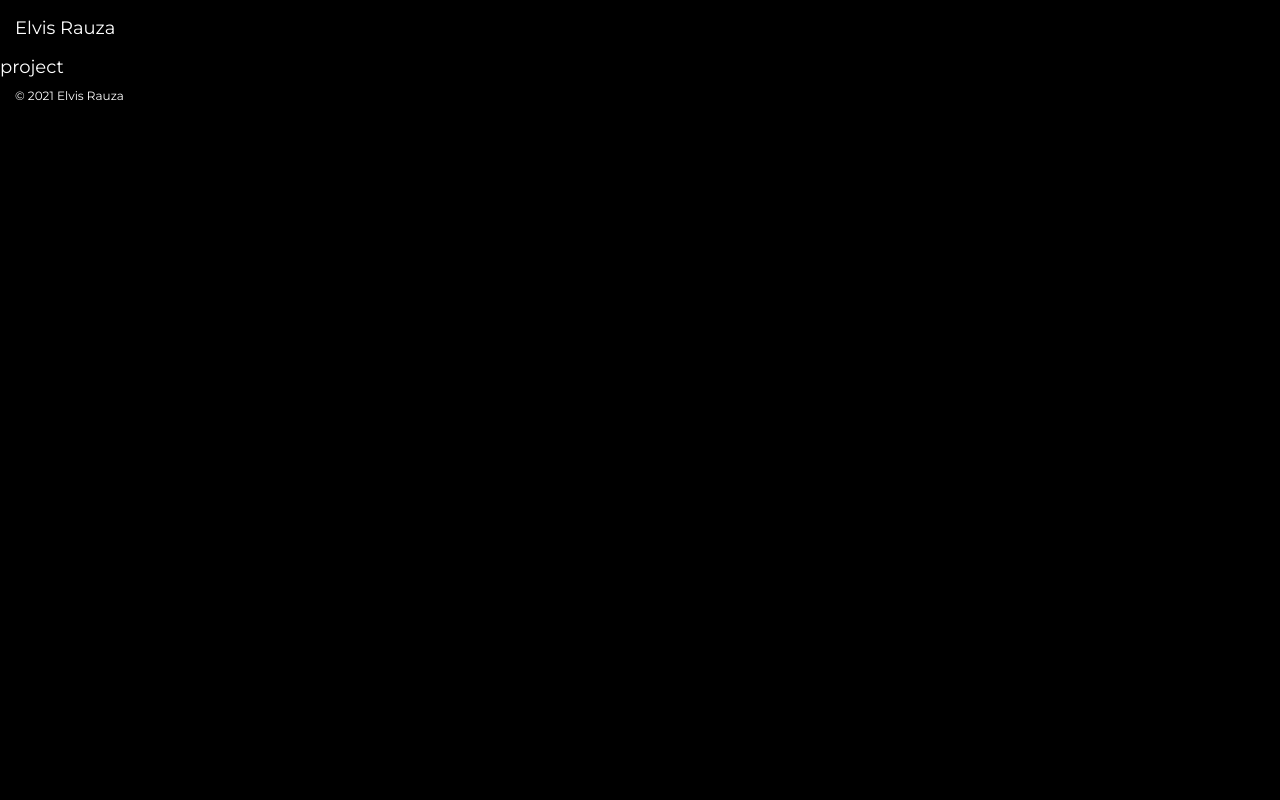
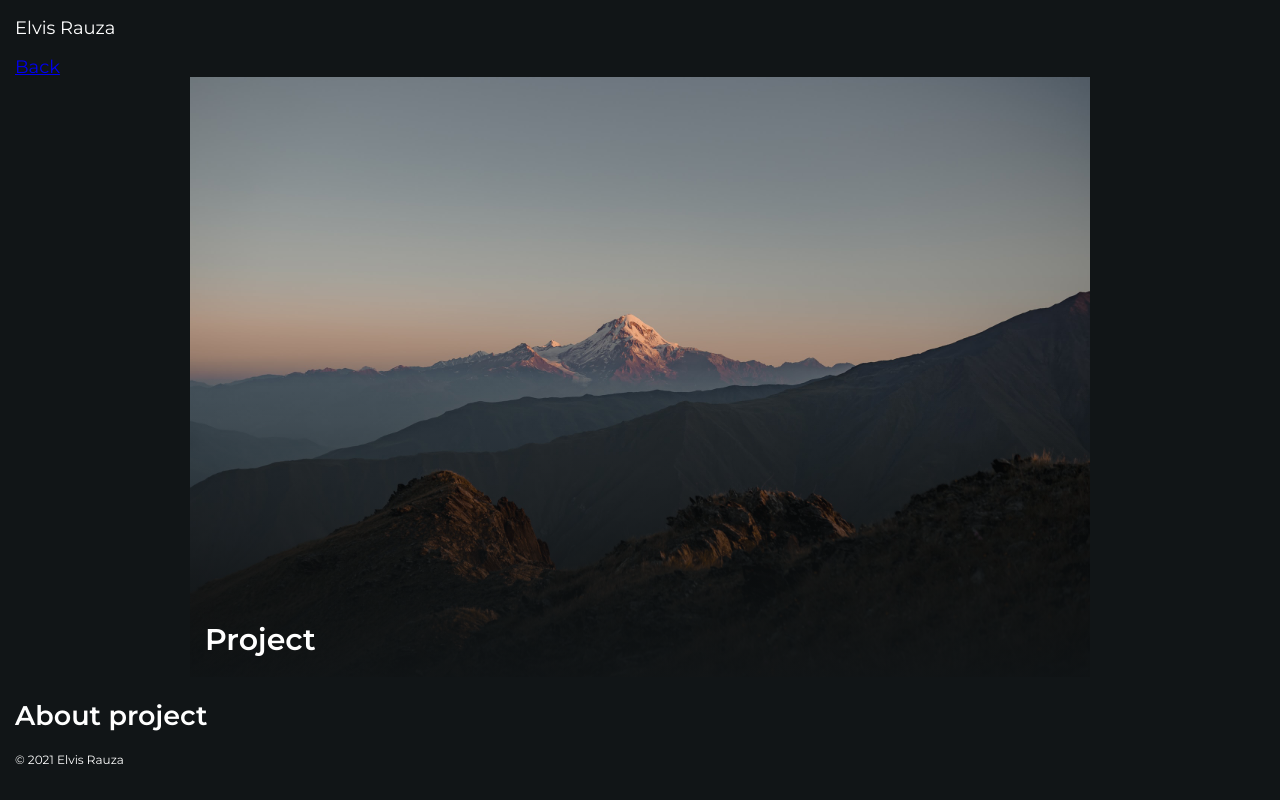
Before and after one commit to ElvisRauza/portfolio, a Vue app: page /portfolio/project in a window 1280 px wide. Built offline with nearby package versions, Linux system fonts and the light colour scheme.

Commit message:
portfolio dev

```diff
--- /dev/null
+++ b/jsconfig.json
@@ -0,0 +1,5 @@
+{
+	"include": [
+		"./src/**/*"
+	]
+}
--- a/package.json
+++ b/package.json
@@ -10,7 +10,8 @@
   "dependencies": {
     "core-js": "^3.6.5",
     "vue": "^3.0.0",
-    "vue-router": "^4.0.0-0"
+    "vue-router": "^4.0.0-0",
+    "vuex": "^4.0.2"
   },
   "devDependencies": {
     "@vue/cli-plugin-babel": "~4.5.0",
@@ -22,6 +23,7 @@
     "babel-eslint": "^10.1.0",
     "eslint": "^6.7.2",
     "eslint-plugin-vue": "^7.0.0",
+    "prettier-eslint": "^13.0.0",
     "sass": "^1.26.5",
     "sass-loader": "^8.0.2"
   }
--- a/src/components/home/Portfolio.vue
+++ b/src/components/home/Portfolio.vue
@@ -22,48 +22,11 @@ export default {
   components: {
     PortfolioItem,
   },
-  data() {
-    return {
-      items: [
-        {
-          id: 1,
-          slug: "project",
-          title: "Project",
-          image: {
-            src: require("@/assets/qiadYggIU5w.jpg"),
-            alt: "",
-          },
-        },
-        {
-          id: 2,
-          slug: "project-1",
-          title: "Project",
-          image: {
-            src: require("@/assets/qiadYggIU5w.jpg"),
-            alt: "",
-          },
-        },
-        {
-          id: 3,
-          slug: "project-2",
-          title: "Project",
-          image: {
-            src: require("@/assets/qiadYggIU5w.jpg"),
-            alt: "",
-          },
-        },
-        {
-          id: 4,
-          slug: "project-3",
-          title: "Project",
-          image: {
-            src: require("@/assets/qiadYggIU5w.jpg"),
-            alt: "",
-          },
-        },
-      ],
-    };
-  },
+  computed: {
+    items() {
+      return this.$store.state.porfolio
+    }
+  }
 };
 </script>
 
--- /dev/null
+++ b/src/components/portfolio/Content.vue
@@ -0,0 +1,21 @@
+<template>
+  <section class="portfolio">
+    <div class="container">
+      <h2>About project</h2>
+    </div>
+  </section>
+</template>
+
+<script>
+export default {
+  name: "PortfolioContent",
+  props: {
+    item: {
+      type: Object,
+      required: true,
+    },
+  },
+};
+</script>
+
+<style lang="scss"></style>
--- /dev/null
+++ b/src/components/portfolio/Hero.vue
@@ -0,0 +1,84 @@
+<template>
+  <!-- Add visit website -->
+  <!-- Add technologies used -->
+  <section class="hero">
+    <div class="container">
+      <router-link
+        class="btn"
+        to="/"
+      >
+        Back
+      </router-link>
+      <div class="hero__main">
+        <img
+          class="portfolio__image"
+          :src="item.image.src"
+          :alt="item.image.alt"
+        />
+        <div class="hero__content">
+          <h1 class="hero__title">
+            {{ item.title }}
+          </h1>
+        </div>
+      </div>
+    </div>
+  </section>
+</template>
+
+<script>
+export default {
+  name: "PortfolioHero",
+  props: {
+    item: {
+      type: Object,
+      required: true,
+    },
+  },
+};
+</script>
+
+<style lang="scss" scoped>
+.hero {
+  &__back {
+  }
+
+  &__main {
+    position: relative;
+    max-width: 900px;
+    margin: 0 auto;
+
+    &::before {
+      content: "";
+      position: absolute;
+      z-index: 1;
+      top: 0;
+      left: 0;
+      right: 0;
+      bottom: 0;
+      background-color: rgba($black, 0.5);
+      background: linear-gradient(
+        to bottom,
+        transparent 50%,
+        rgba($black, 0.9) 100%
+      );
+    }
+  }
+
+  &__image {
+  }
+
+  &__content {
+    position: absolute;
+    z-index: 2;
+    bottom: 20px;
+    left: 15px;
+    right: 15px;
+  }
+
+  &__title {
+    margin: 0;
+
+    font-size: 30px;
+  }
+}
+</style>
--- a/src/router/index.js
+++ b/src/router/index.js
@@ -8,7 +8,7 @@ const routes = [
     component: Home,
   },
   {
-    path: "/portfolio/:id",
+    path: "/portfolio/:slug",
     component: SinglePortfolio,
   },
 ];
--- a/src/sass/config/_colors.scss
+++ b/src/sass/config/_colors.scss
@@ -1 +1,2 @@
 $gray: #424242;
+$black: #111517;
--- a/src/sass/layout/_global.scss
+++ b/src/sass/layout/_global.scss
@@ -6,7 +6,7 @@
 
 html {
   color: white;
-  background-color: black;
+  background-color: $black;
 }
 
 body {
--- /dev/null
+++ b/src/store/index.js
@@ -0,0 +1,54 @@
+import { createStore } from "vuex";
+
+// Create a new store instance.
+const store = createStore({
+  state() {
+    return {
+      porfolio: [
+        {
+          id: 1,
+          slug: "project",
+          title: "Project",
+          image: {
+            src: require("@/assets/qiadYggIU5w.jpg"),
+            alt: "",
+          },
+        },
+        {
+          id: 2,
+          slug: "project-1",
+          title: "Project",
+          image: {
+            src: require("@/assets/qiadYggIU5w.jpg"),
+            alt: "",
+          },
+        },
+        {
+          id: 3,
+          slug: "project-2",
+          title: "Project",
+          image: {
+            src: require("@/assets/qiadYggIU5w.jpg"),
+            alt: "",
+          },
+        },
+        {
+          id: 4,
+          slug: "project-3",
+          title: "Project",
+          image: {
+            src: require("@/assets/qiadYggIU5w.jpg"),
+            alt: "",
+          },
+        },
+      ],
+    };
+  },
+  getters: {
+    getPorfolio: (state) => (slug) => {
+      return state.porfolio.find((item) => item.slug == slug);
+    },
+  },
+});
+
+export default store;
--- a/src/views/Home.vue
+++ b/src/views/Home.vue
@@ -1,5 +1,6 @@
 <template>
   <Portfolio />
+  <!-- About me -->
 </template>
 
 <script>
--- a/src/views/SinglePortfolio.vue
+++ b/src/views/SinglePortfolio.vue
@@ -1,10 +1,22 @@
 <template>
-  <div>{{ $route.params.id }}</div>
+  <PortfolioHero :item="item" />
+  <PortfolioContent :item="item" />
 </template>
 
 <script>
+import PortfolioHero from '@/components/portfolio/Hero';
+import PortfolioContent from '@/components/portfolio/Content';
 export default {
-
+  name: 'SinglePorfolio',
+  components: {
+    PortfolioHero,
+    PortfolioContent
+  },
+  computed: {
+    item() {
+      return this.$store.getters.getPorfolio(this.$route.params.slug);
+    },
+  }
 }
 </script>
 
```
Also changed, not shown: src/main.js (+6 -2 lines), 1 other file (tests, documents, lock files or other folders).
